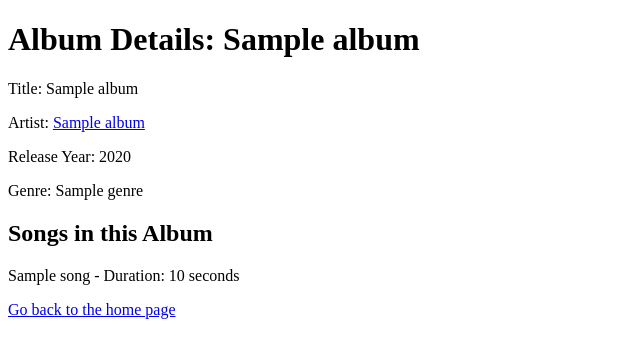
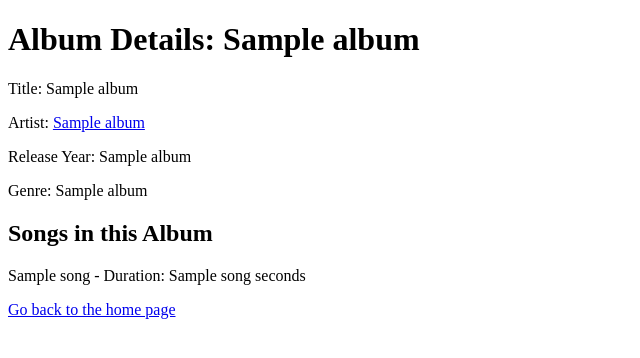
Before and after one commit to tymourknots/Mock-Spotify, a Flask app: template templates/album_details.html in a window 1280 px wide. Shown: the top 358 px of the page, without its empty margins (0-640 px from the left). Run offline with Flask 3, Linux system fonts and the light colour scheme; the template is opened without the code that fills it: most values are stand-ins (such as "Sample title", 1, 10 or a date in 2020); parts of the project's set-up code (start-up, migrations or seed data) failed here and were passed over.

Commit message:
fixing album_details

```diff
--- a/templates/album_details.html
+++ b/templates/album_details.html
@@ -1,24 +1,24 @@
 <!DOCTYPE html>
 <html>
 <head>
-    <title>Album Details: {{ album.Title }}</title>
+    <title>Album Details: {{ album[1] }}</title>
     <!-- Add your styling and head content here -->
 </head>
 <body>
-    <h1>Album Details: {{ album.Title }}</h1>
+    <h1>Album Details: {{ album[1] }}</h1>
 
     <div>
-        <p>Title: {{ album.Title }}</p>
-        <p>Artist: <a href="/artist/{{ album.ArtistID }}">{{ album.ArtistName }}</a></p>
-        <p>Release Year: {{ album.ReleaseYear }}</p>
-        <p>Genre: {{ album.Genre }}</p>
+        <p>Title: {{ album[1] }}</p>
+        <p>Artist: <a href="/artist/{{ album[4].strip() }}">{{ album[5] }}</a></p>
+        <p>Release Year: {{ album[2] }}</p>
+        <p>Genre: {{ album[3] }}</p>
         <!-- Add more album details if necessary -->
     </div>
 
     <h2>Songs in this Album</h2>
     <div>
         {% for song in songs %}
-            <div>{{ song.title }} - Duration: {{ song.duration }} seconds</div>
+            <div>{{ song[1] }} - Duration: {{ song[3] }} seconds</div>
             <!-- Add more song details if desired -->
         {% else %}
             <p>No songs found in this album.</p>
```
